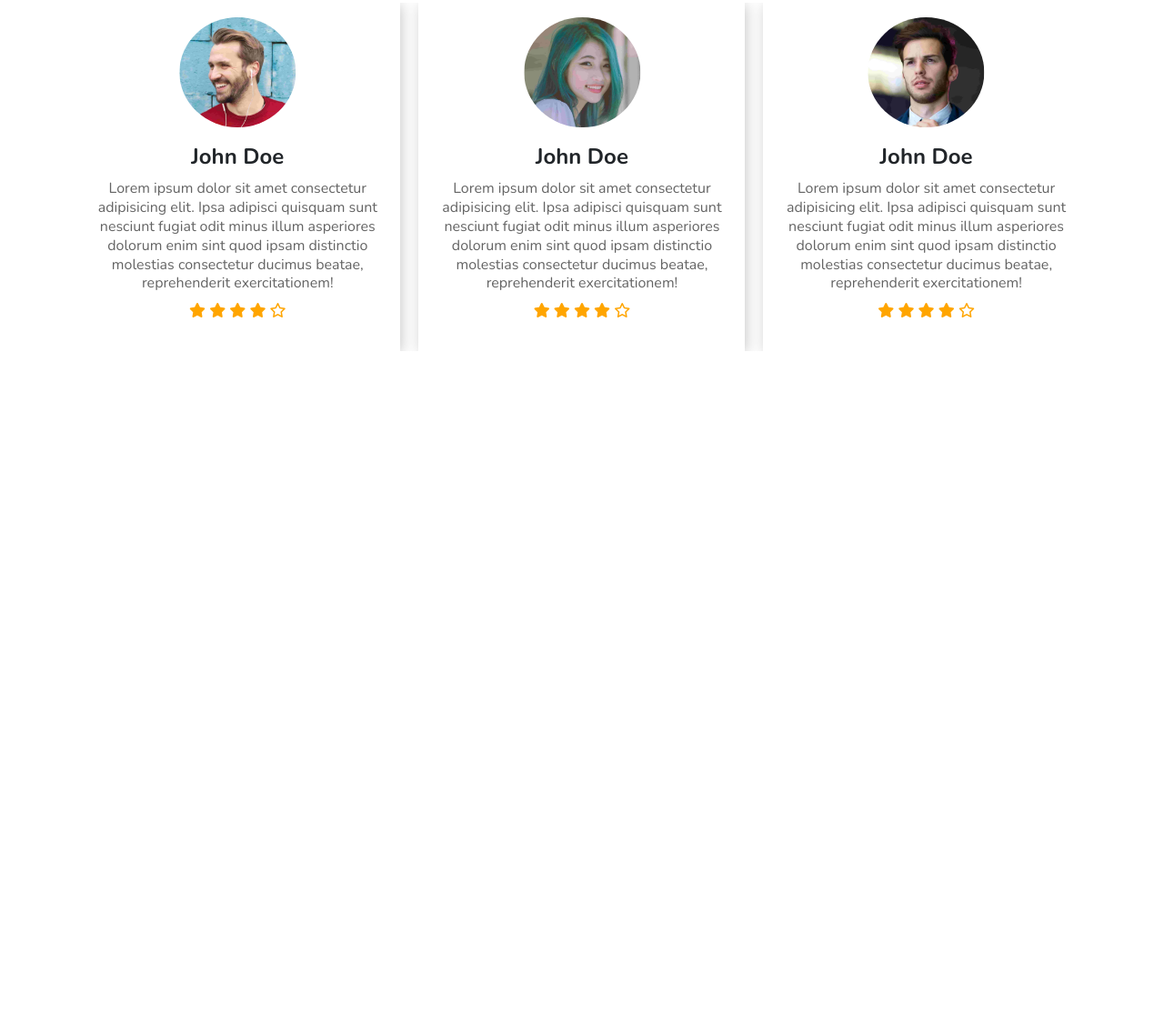
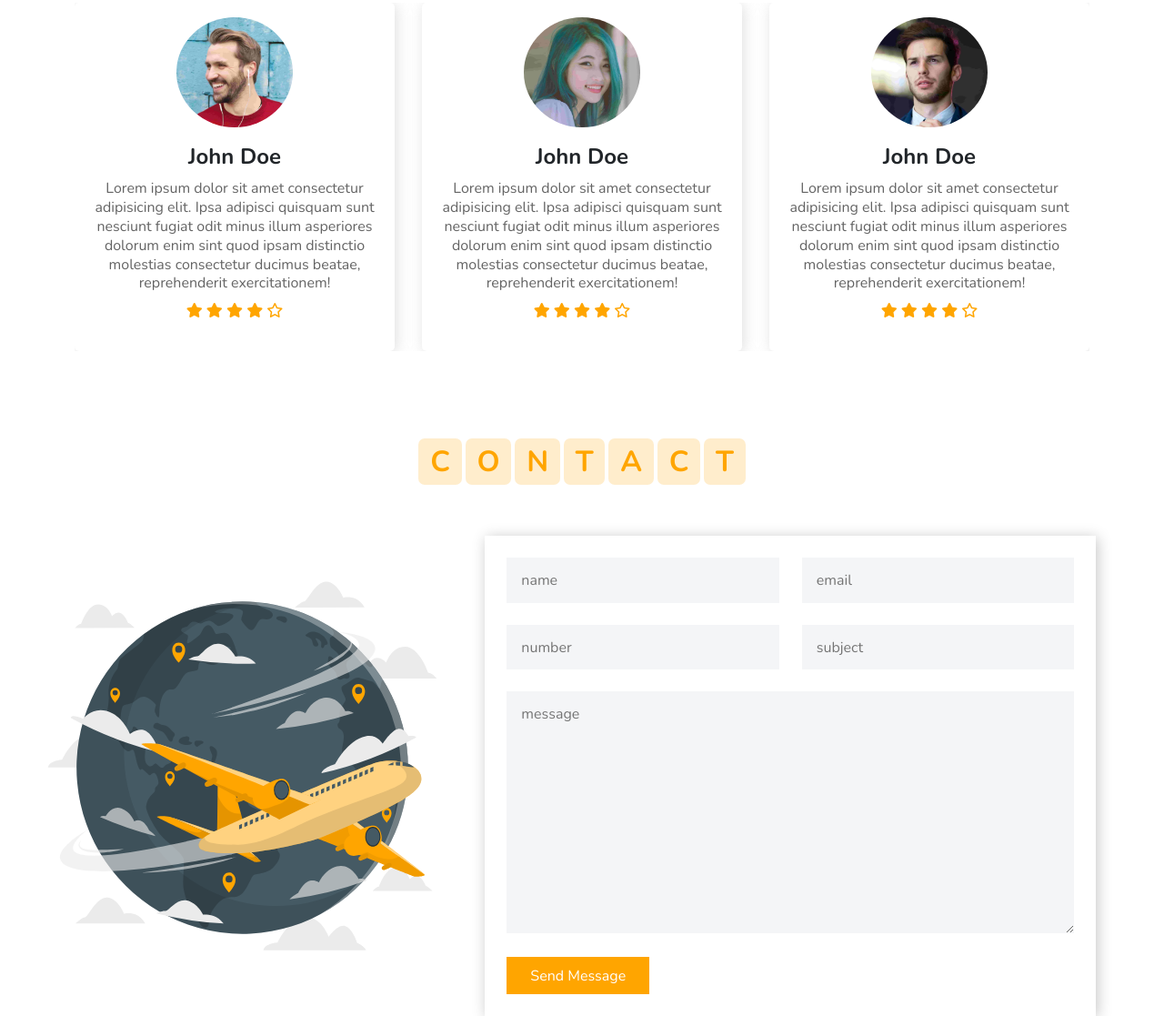
Before and after one commit to marcofcp/Projeto-Tour-and-Travel, a plain HTML site: page index.html in a window 1280 px wide. Shown: the part 4664-5781 px from the top of the page at 91% size. Before the commit the page ends 5050 px from the top, so only its background shows below. Drawn offline with nearby package versions, Linux system fonts and the light colour scheme.

Commit message:
created contact section

```diff
--- a/css/style.css
+++ b/css/style.css
@@ -531,9 +531,9 @@ nav ul a:hover {
 /* Sweeper Slide */
 
 .swiper-slide {
-  width: 15em;
-  box-shadow: 2px 2px 15px rgb(198, 198, 198);
+  box-shadow: 2px 2px 15px rgba(198, 198, 198, 0.566);
   cursor: grab;
+  border-radius: 5px;
 }
 .slide-image-box {
   width: 8em;
@@ -559,6 +559,53 @@ nav ul a:hover {
   color: var(--orange);
 }
 
+/* Contact Section */
+
+.contact-container h2 {
+  color: var(--orange);
+  font-size: 2em;
+  font-weight: bold;
+}
+.contact-container h2 span {
+  background-color: var(--background-button);
+  padding: 0.2em 0.4em;
+  border-radius: 7px;
+}
+.contact-container form {
+  width: 90%;
+  padding: 1.5em;
+  box-shadow: 2px 2px 15px rgb(198, 198, 198);
+}
+.name-email input, .number-subject input {
+  width: 48%;
+  border: none;
+  padding: 0.8em 1em;
+  background-color: #f4f5f7;
+  outline: none;
+}
+.contact-container form textarea {
+  width: 100%;
+  background-color: #f4f5f7;
+  border: none;
+  outline: none;
+  padding: 0.8em 1em;
+}
+.contact-container form button {
+  background-color: #ffa500;
+  color: white;
+  border: 2px solid var(--orange);
+  padding: 0.4em 1.5em;
+  font-size: 1em;
+  transition: 0.3s;
+}
+.contact-container form button:hover {
+  background-color: var(--background-button);
+  color: var(--orange);
+}
+.contact-container form textarea {
+  margin-bottom: 1.2em;
+}
+
 
 
 
@@ -580,6 +627,12 @@ nav ul a:hover {
   }
   .book-now-container h2 span {
     padding: 0.1em 0.2em;
+  }
+  .name-email input, .number-subject input {
+    width: 100%;
+  }
+  #contact-name, #contact-number {
+    margin-bottom: 1.5em;
   }
 
 }
@@ -606,5 +659,9 @@ nav ul a:hover {
     width: 23em;
     margin-bottom: 0.5em;
   }
+  .contact-image-box {
+    width: 30em;
+    margin: auto;
+  }
 
 }
--- a/index.html
+++ b/index.html
@@ -491,7 +491,7 @@
 
     <!-- Review Section -->
 
-    <section class="container review-container">
+    <section class="container review-container pb-5">
         <h2 class="d-flex justify-content-center py-5">
             <div class="review-title-box d-flex gap-1">
                 <span>R</span>
@@ -572,6 +572,45 @@
 
     </section>
 
+    <!-- Contact Section -->
+
+    <section class="container-fluid contact-container">
+        <h2 class="d-flex justify-content-center py-5">
+            <div class="contact-title-box d-flex gap-1">
+                <span>C</span>
+                <span>O</span>
+                <span>N</span>
+                <span>T</span>
+                <span>A</span>
+                <span>C</span>
+                <span>T</span>
+            </div>
+        </h2>
+
+        <div class="row">
+            <div class="col-md-5">
+                <div class="contact-image-box">
+                    <img src="images/contact-img.svg" alt="Contact" class="img-fluid">
+                </div>
+            </div>
+            <div class="col-md-7 d-flex p-0 justify-content-lg-start justify-content-center flex-wrap gap-3">
+                <form action="" id="formulario" name="formulario">
+                    <div class="name-email d-flex justify-content-between flex-wrap pb-4">
+                        <input type="text" id="contact-name" placeholder="name">
+                        <input type="text" id="contact-email" placeholder="email">
+                    </div>
+                    <div class="number-subject d-flex justify-content-between flex-wrap pb-4">
+                        <input type="number" id="contact-number" placeholder="number">
+                        <input type="text" id="contact-subject" placeholder="subject">
+                    </div>
+                    <textarea name="contact-mesage" id="contact-message" rows="10" placeholder="message"></textarea><br>
+                    <button type="submit" id="contact-button" class="text-capitalize">Send Message</button>
+                </form>
+            </div>
+        </div>
+
+    </section>
+
 
 
 
--- a/js/script.js
+++ b/js/script.js
@@ -71,7 +71,7 @@ const swiper = new Swiper('.swiper', {
         delay: 2500,
         disableOnInteraction: false,
     },
-    spaceBetween: 20,
+    spaceBetween: 30,
     slidesPerView: 3,
     centerSlides: true,
     grabCursor: true,
```
